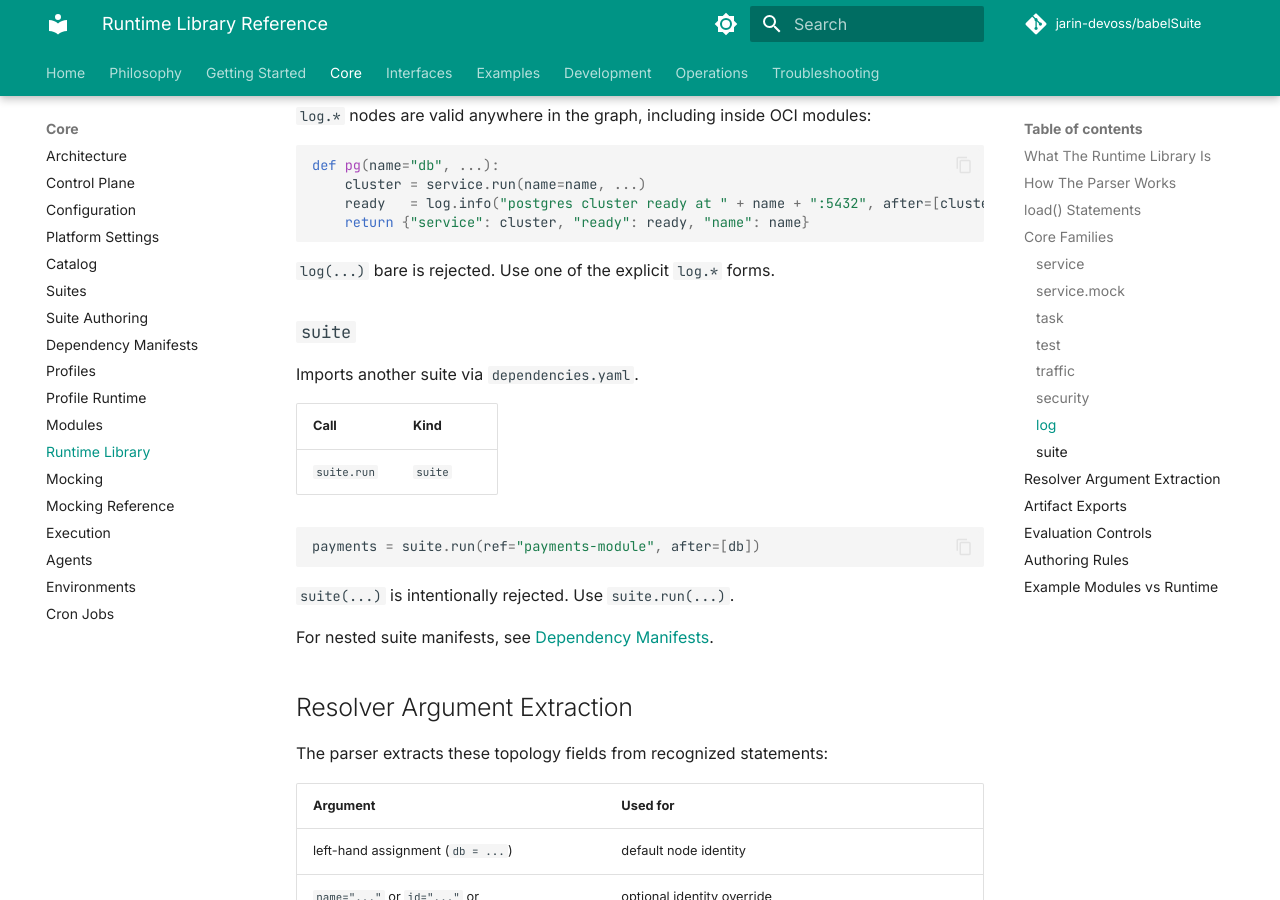
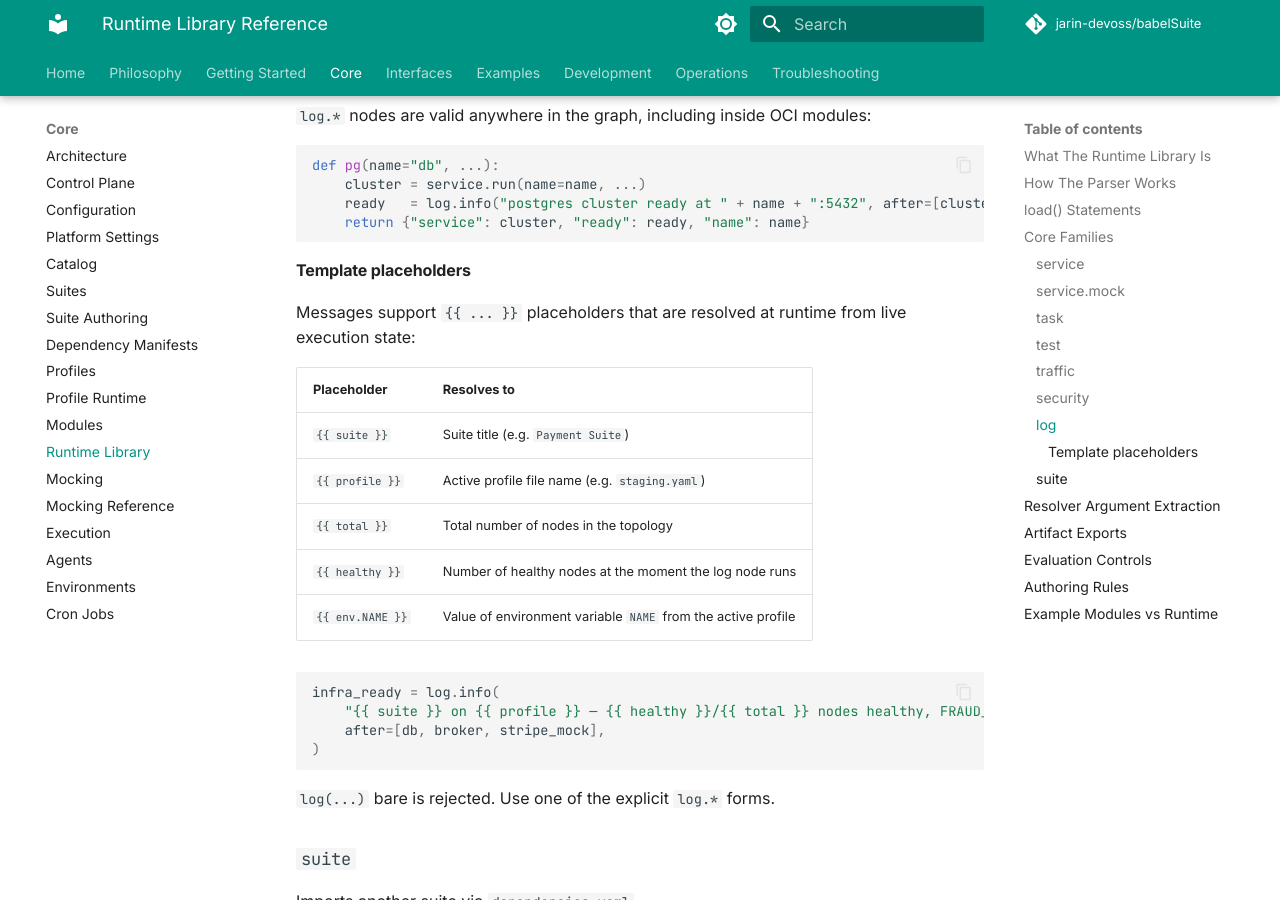
Before and after one commit to jarin-devoss/babelSuite, an MkDocs documentation site: the page built from docs/runtime-library.md, in a window 1280 px wide and 900 px high, scrolled down 8673 px. Built offline with MkDocs 1.6.1 and Material for MkDocs 9.7.7, drawn with Linux system fonts in a browser that asks for light colours; comment, search, counter and statistics services are not loaded.

Commit message:
docs: document log.* template placeholders in runtime library

````diff
--- a/docs/runtime-library.md
+++ b/docs/runtime-library.md
@@ -309,6 +309,25 @@ def pg(name="db", ...):
     return {"service": cluster, "ready": ready, "name": name}
 ```
 
+#### Template placeholders
+
+Messages support `{{ ... }}` placeholders that are resolved at runtime from live execution state:
+
+| Placeholder | Resolves to |
+|---|---|
+| `{{ suite }}` | Suite title (e.g. `Payment Suite`) |
+| `{{ profile }}` | Active profile file name (e.g. `staging.yaml`) |
+| `{{ total }}` | Total number of nodes in the topology |
+| `{{ healthy }}` | Number of healthy nodes at the moment the log node runs |
+| `{{ env.NAME }}` | Value of environment variable `NAME` from the active profile |
+
+```python
+infra_ready = log.info(
+    "{{ suite }} on {{ profile }} — {{ healthy }}/{{ total }} nodes healthy, FRAUD_STRATEGY={{ env.FRAUD_STRATEGY }}",
+    after=[db, broker, stripe_mock],
+)
+```
+
 `log(...)` bare is rejected. Use one of the explicit `log.*` forms.
 
 ### `suite`
````
